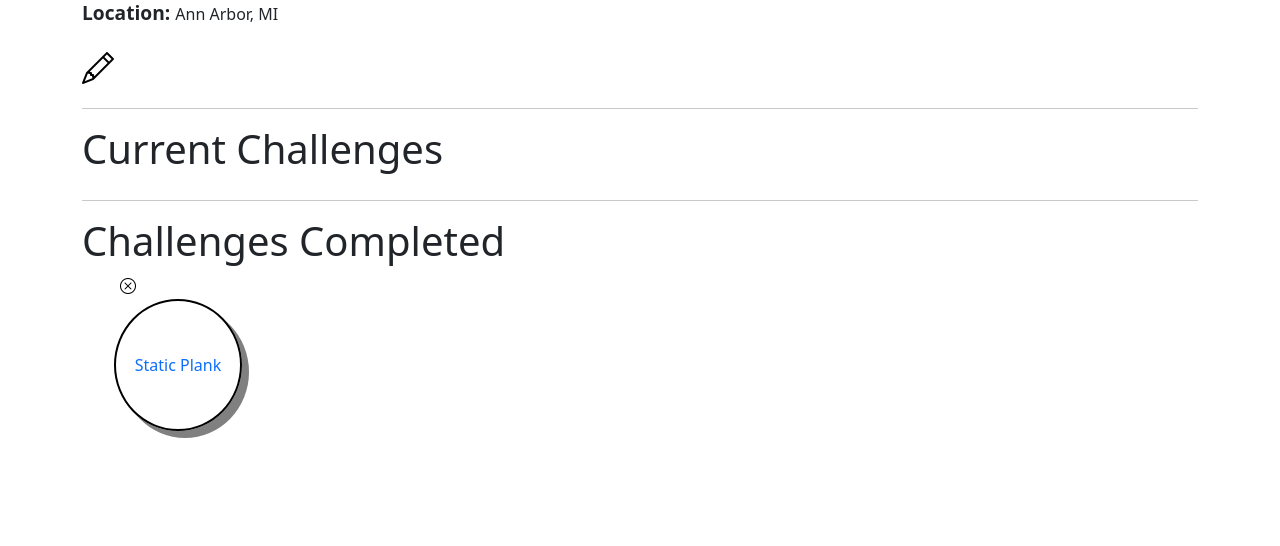
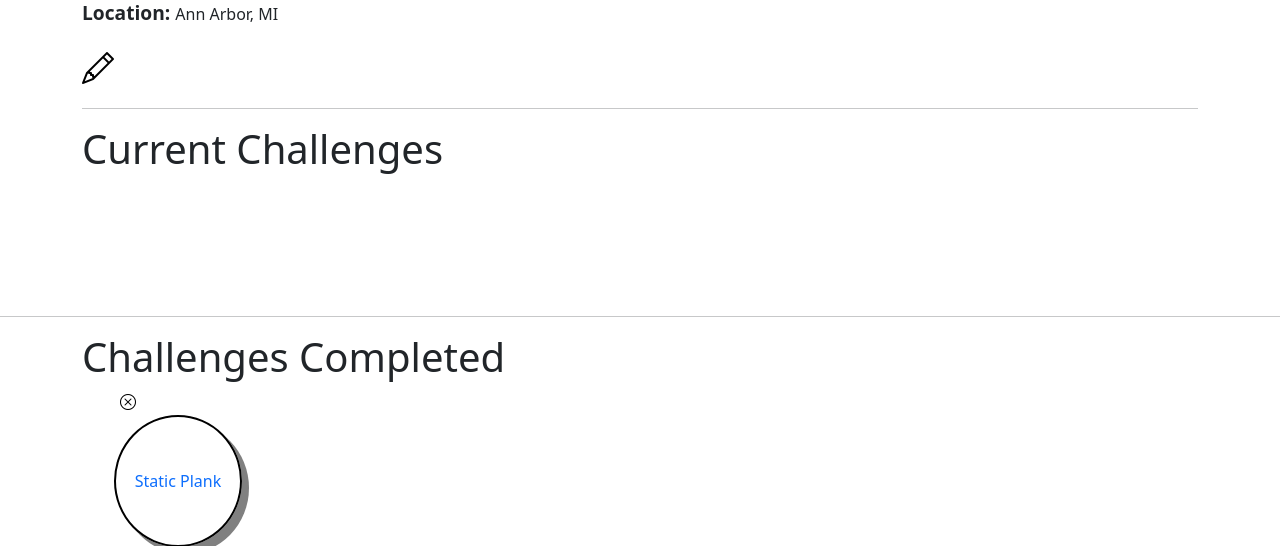
Before and after one commit to jlstern3/challengeaccepted, a Django app: template challenges_app/templates/user_profile.html in a window 1280 px wide. Shown: the part 300-846 px from the top of the page. Before the commit the page ends 738 px from the top, so only its background shows below. Run offline with Django 3.2, Linux system fonts and the light colour scheme; the template is opened without the code that fills it: values that come from a table or form of the project are taken from there, others are empty; data comes from the database, SQL or seed files in the repository; some libraries are stand-ins or nearby versions.

Commit message:
"Current Challenges" space held if none accepted

```diff
--- a/challenges_app/templates/user_profile.html
+++ b/challenges_app/templates/user_profile.html
@@ -55,8 +55,8 @@
         <hr>
     </div>
 
-    <div class="container">
-        <h1 style="padding-bottom: 1%;">Current Challenges</h1>
+    <div class="container" style="min-height: 175px;">
+        <h1>Current Challenges</h1>
         <!-- <textarea type="hidden" style="height: 300px; border: 2px solid red;"> -->
 
         {% for challenge in current_user.challenges_accepted.all %}
@@ -75,8 +75,9 @@
         {% endfor %}
         <!-- </textarea> -->
 
-        <hr>
+
     </div>
+    <hr>
     <div class="container">
         <h1>Challenges Completed</h1>
         {% for challenge in current_user.challenges_completed.all %}
```
